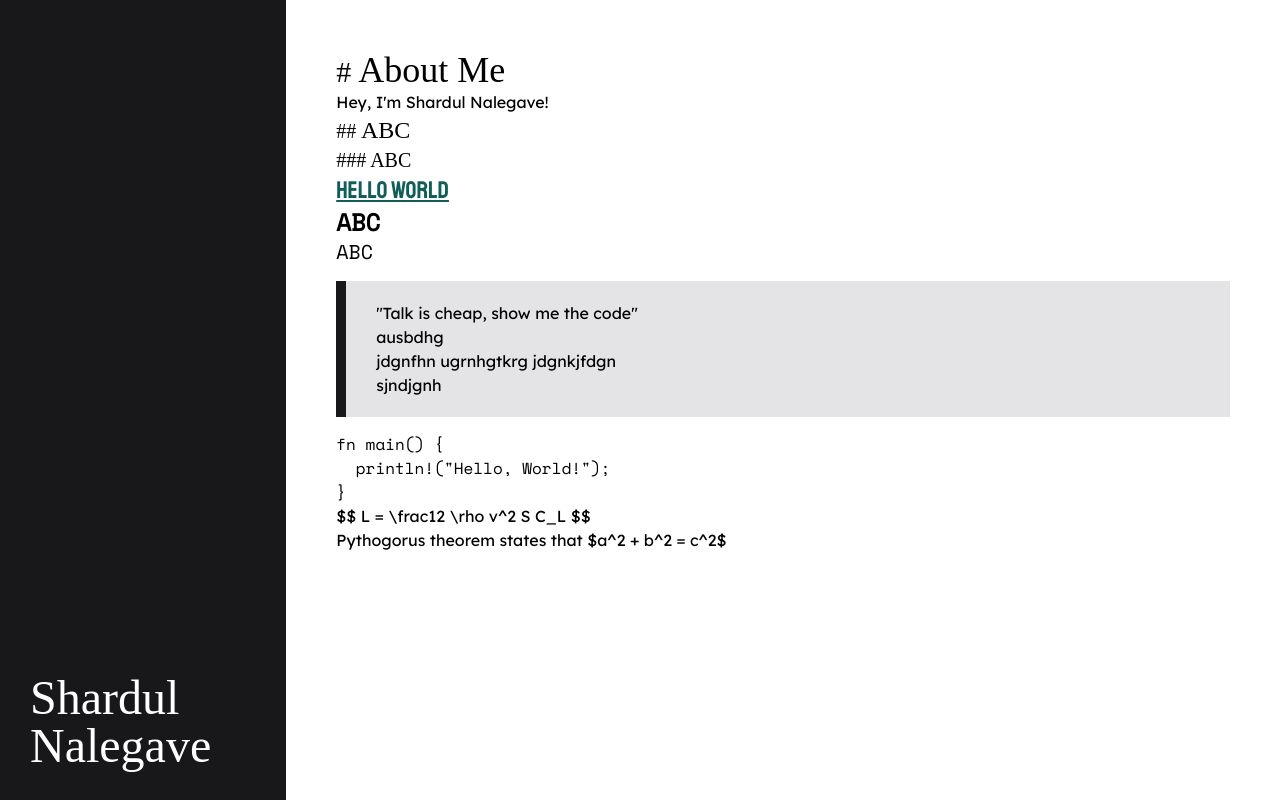
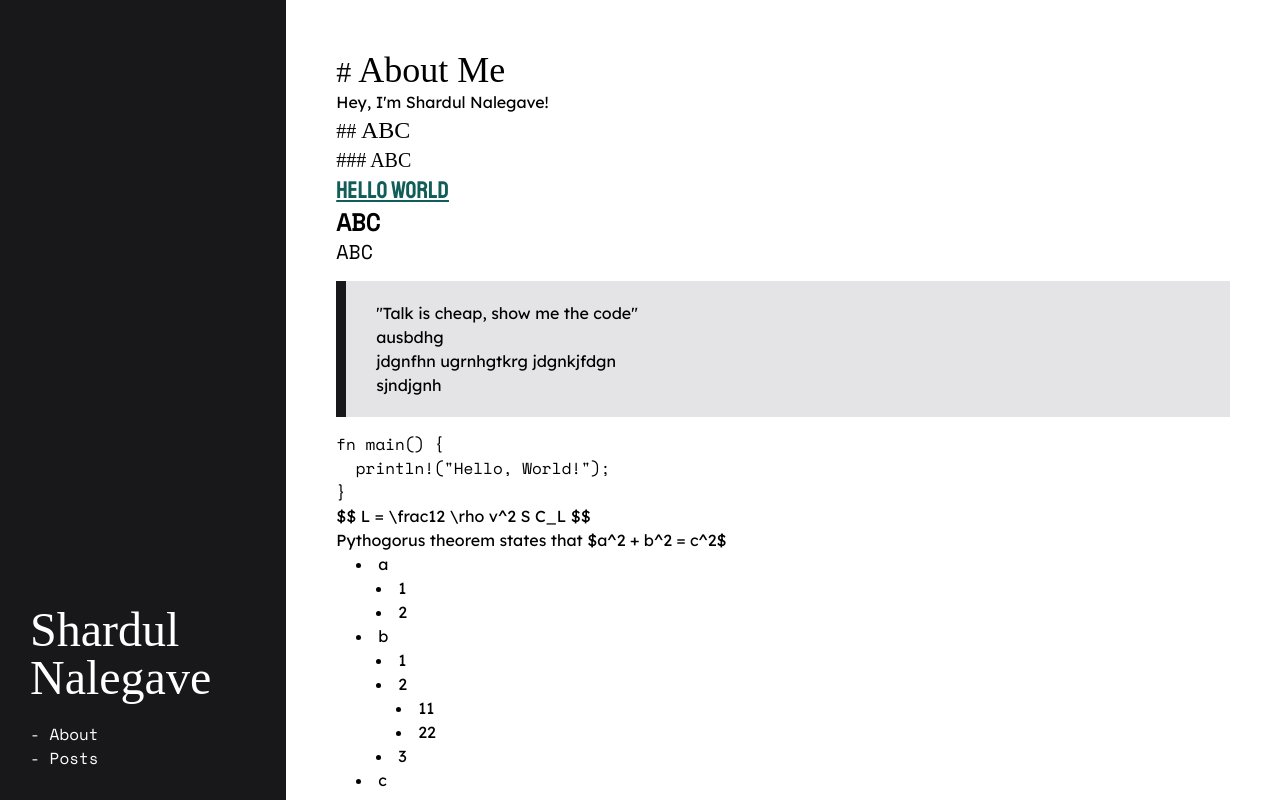
Before and after one commit to ShardulNalegave/portfolio, a React (Vite) app: page /about in a window 1280 px wide. Built offline with nearby package versions, Linux system fonts and the light colour scheme; a small style sheet from the web is missing; a web font is replaced by a local one.

Commit message:
Quite a lot of work

```diff
--- a/package.json
+++ b/package.json
@@ -13,12 +13,15 @@
     "@mdx-js/react": "^3.0.0",
     "@mdx-js/rollup": "^3.0.0",
     "@tabler/icons-react": "^2.47.0",
+    "moment": "^2.30.1",
     "react": "^18.2.0",
     "react-dom": "^18.2.0",
     "react-router-dom": "^6.21.3",
     "rehype-highlight": "^7.0.0",
     "rehype-mathjax": "^6.0.0",
-    "remark-math": "^6.0.0"
+    "remark-frontmatter": "^5.0.0",
+    "remark-math": "^6.0.0",
+    "remark-mdx-frontmatter": "^4.0.0"
   },
   "devDependencies": {
     "@types/mdx": "^2.0.11",
--- /dev/null
+++ b/src/components/mdx/lists.tsx
@@ -0,0 +1,17 @@
+import { DetailedHTMLProps } from 'react';
+
+export function UnorderedList(props: DetailedHTMLProps<React.HTMLAttributes<HTMLUListElement>, HTMLUListElement>) {
+  return (
+    <ul className='list-disc list-inside pl-[20px]'>
+      {props.children}
+    </ul>
+  );
+}
+
+export function OrderedList(props: DetailedHTMLProps<React.HTMLAttributes<HTMLOListElement>, HTMLOListElement>) {
+  return (
+    <ul className='list-decimal list-inside pl-[20px]'>
+      {props.children}
+    </ul>
+  );
+}
--- a/src/components/mdx/mdx.tsx
+++ b/src/components/mdx/mdx.tsx
@@ -1,6 +1,7 @@
 
 import { Blockquote } from './blockquote';
 import { Heading1, Heading2, Heading3, Heading4, Heading5, Heading6 } from './heading';
+import { OrderedList, UnorderedList } from './lists';
 
 export const components = {
   h1: Heading1,
@@ -10,4 +11,6 @@ export const components = {
   h5: Heading5,
   h6: Heading6,
   blockquote: Blockquote,
+  ul: UnorderedList,
+  ol: OrderedList,
 };
--- a/src/components/sidebar.tsx
+++ b/src/components/sidebar.tsx
@@ -12,6 +12,10 @@ export default function Sidebar() {
           <div className="grow"></div>
           <div className="flex-none">
             <Link to='/' className="text-5xl font-display hover:underline cursor-pointer">Shardul<br />Nalegave</Link>
+            <div className='h-[20px]'></div>
+            <Link to='/about' className='font-mono hover:underline'>- About</Link>
+            <br />
+            <Link to='/posts' className='font-mono hover:underline'>- Posts</Link>
           </div>
         </div>
       </div>
@@ -35,6 +39,10 @@ export default function Sidebar() {
           </div>
           <div className='h-[30px]'></div>
           <Link to='/' className="text-2xl font-display hover:underline cursor-pointer underline">Shardul Nalegave</Link>
+          <div className='h-[20px]'></div>
+          <Link to='/about' className='font-mono hover:underline' onClick={() => setShowDrawer(false)}>- About</Link>
+          <br />
+          <Link to='/posts' className='font-mono hover:underline' onClick={() => setShowDrawer(false)}>- Posts</Link>
         </div>
       </div>
     </>
--- /dev/null
+++ b/src/posts.tsx
@@ -0,0 +1,55 @@
+
+import { ComponentType, Suspense, lazy } from 'react';
+import Page from './components/page';
+import { components } from './components/mdx/mdx';
+
+const POSTS = import.meta.glob('/src/posts/**/[a-z[]*.mdx');
+
+export function postFilepathToRoutePath(fp: string): string {
+  return 'posts' + fp
+    .replace(/\/src\/posts|index|\.mdx$/g, '')
+    .replace(/\[\.{3}.+\]/, '*')
+    .replace(/\[(.+)\]/, ':$1');
+}
+
+export const postsRoutes = Object.keys(POSTS).map(path => {
+  const routePath = postFilepathToRoutePath(path);
+
+  // eslint-disable-next-line @typescript-eslint/no-explicit-any
+  const View = lazy(POSTS[path] as () => Promise<{ default: ComponentType<any> }>);
+  return { path: routePath, element: <Page>
+    <Suspense fallback={<>Loading...</>}>
+      <View components={components} />
+    </Suspense>
+  </Page> };
+});
+
+export function getAllPostsMeta(): IPostMeta[] {
+  const metaRecords: Record<string, {
+    title: string,
+    description: string,
+    date: string,
+  }> = import.meta.glob('/src/posts/**/[a-z[]*.mdx', {
+    eager: true,
+    import: 'frontmatter',
+  });
+
+  const metas: IPostMeta[] = [];
+  Object.keys(metaRecords).forEach(fp => {
+    metas.push({
+      fp,
+      route: '/' + postFilepathToRoutePath(fp),
+      ...metaRecords[fp],
+    });
+  });
+
+  return metas;
+}
+
+interface IPostMeta {
+  title: string,
+  description: string,
+  date: string,
+  fp: string,
+  route: string,
+}
--- a/src/posts/hello-world/index.mdx
+++ b/src/posts/hello-world/index.mdx
@@ -1,3 +1,8 @@
+---
+title: "Hello, World!"
+date: "06/02/2024"
+description: "Sample post"
+---
 
 # Hello World
 Hello World blog post
--- /dev/null
+++ b/src/posts/hello2/index.mdx
@@ -0,0 +1,8 @@
+---
+title: "Hello 2"
+date: "03/02/2024"
+description: "Sample post 2"
+---
+
+# Hello 2
+Hello World blog post
--- a/src/router.tsx
+++ b/src/router.tsx
@@ -8,31 +8,17 @@ import App from './App';
 import HomeView from './views/home';
 import About from './views/about.mdx';
 import Page from './components/page';
-import { ComponentType, Suspense, lazy } from 'react';
 import { components } from './components/mdx/mdx';
-
-const POSTS_ROUTES = import.meta.glob('/src/posts/**/[a-z[]*.mdx');
-const posts_routes = Object.keys(POSTS_ROUTES).map(route => {
-  const path = 'posts' + route
-    .replace(/\/src\/posts|index|\.mdx$/g, '')
-    .replace(/\[\.{3}.+\]/, '*')
-    .replace(/\[(.+)\]/, ':$1');
-
-  // eslint-disable-next-line @typescript-eslint/no-explicit-any
-  const View = lazy(POSTS_ROUTES[route] as () => Promise<{ default: ComponentType<any> }>);
-  return { path, element: <Page>
-    <Suspense fallback={<>Loading...</>}>
-      <View components={components} />
-    </Suspense>
-  </Page> };
-});
+import { postsRoutes } from './posts';
+import { PostsView } from './views/posts';
 
 export const router = createBrowserRouter(
   createRoutesFromElements(
     <Route path='/' element={<App />}>
       <Route path='' element={<HomeView />} />
+      <Route path='posts' element={<PostsView />} />
       <Route path='about' element={<Page><About components={components} /></Page>} />
-      {posts_routes.map(({ path, element }) => {
+      {postsRoutes.map(({ path, element }) => {
         return <Route key={path} path={path} element={element} />;
       })}
     </Route>
--- a/src/views/about.mdx
+++ b/src/views/about.mdx
@@ -24,3 +24,14 @@ L = \frac{1}{2} \rho v^2 S C_L
 $$
 
 Pythogorus theorem states that $a^{2} + b^{2} = c^{2}$
+
+- a
+  - 1
+  - 2
+- b
+  - 1
+  - 2
+    - 11
+    - 22
+  - 3
+- c
--- /dev/null
+++ b/src/views/posts.tsx
@@ -0,0 +1,33 @@
+
+import moment from 'moment';
+import { Heading1, Heading3 } from '../components/mdx/heading';
+import Page from '../components/page';
+import { getAllPostsMeta, postFilepathToRoutePath } from '../posts';
+import { Link } from 'react-router-dom';
+
+export function PostsView() {
+  const postMetas = getAllPostsMeta();
+
+  return (
+    <Page>
+      <Heading1>Posts</Heading1>
+      <div className='h-[30px]'></div>
+
+      {postMetas.sort((a, b) => {
+        return moment(a.date, 'DD[/]MM[/]YYYY').isBefore(moment(b.date, 'DD[/]MM[/]YYYY')) ? 1 : -1;
+      }).map(postMeta => {
+        return (
+          <Link key={postMeta.fp} to={'/' + postFilepathToRoutePath(postMeta.fp)}>
+            <div className='bg-zinc-100 p-[25px] my-[15px] cursor-pointer'>
+              <Heading3>{postMeta.title}</Heading3>
+              <div className='h-[5px]'></div>
+              <p className='text-sm'>{postMeta.description}</p>
+              <div className='h-[10px]'></div>
+              <p className='text-sm text-zinc-700'><span className='font-bold'>Posted:</span> {moment(postMeta.date, 'DD[/]MM[/]YYYY').format('Do MMMM[,] YYYY')}</p>
+            </div>
+          </Link>
+        );
+      })}
+    </Page>
+  );
+}
--- a/vite.config.ts
+++ b/vite.config.ts
@@ -4,13 +4,15 @@ import mdx from '@mdx-js/rollup';
 import rehypeHighlight from 'rehype-highlight';
 import remarkMath from 'remark-math';
 import rehypeMathJAX from 'rehype-mathjax';
+import remarkFrontmatter from 'remark-frontmatter';
+import remarkMDXFrontmatter from 'remark-mdx-frontmatter';
 
 export default defineConfig({
   plugins: [
     {enforce: 'pre', ...mdx({
       providerImportSource: '@mdx-js/react',
       rehypePlugins: [ rehypeHighlight, rehypeMathJAX ],
-      remarkPlugins: [ remarkMath ],
+      remarkPlugins: [ remarkMath, remarkFrontmatter, remarkMDXFrontmatter ],
     })},
     react(),
   ],
```
Also changed, not shown: 1 other file (tests, documents, lock files or other folders).
